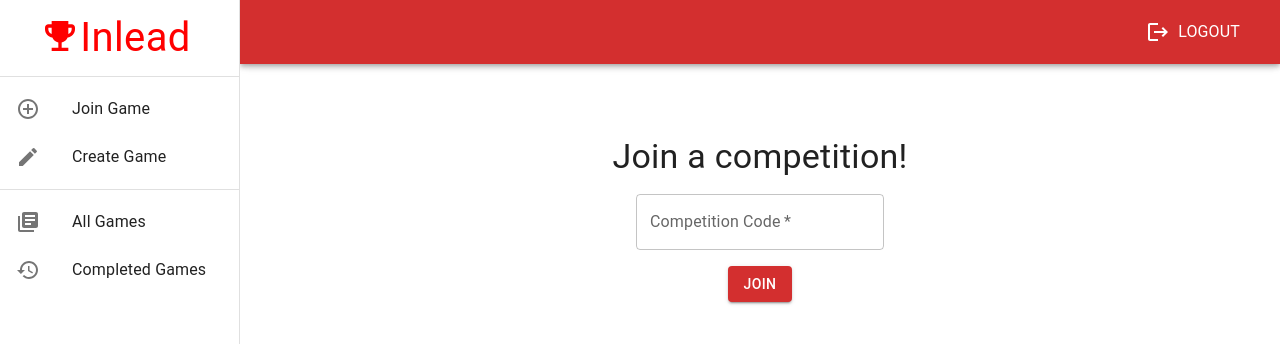
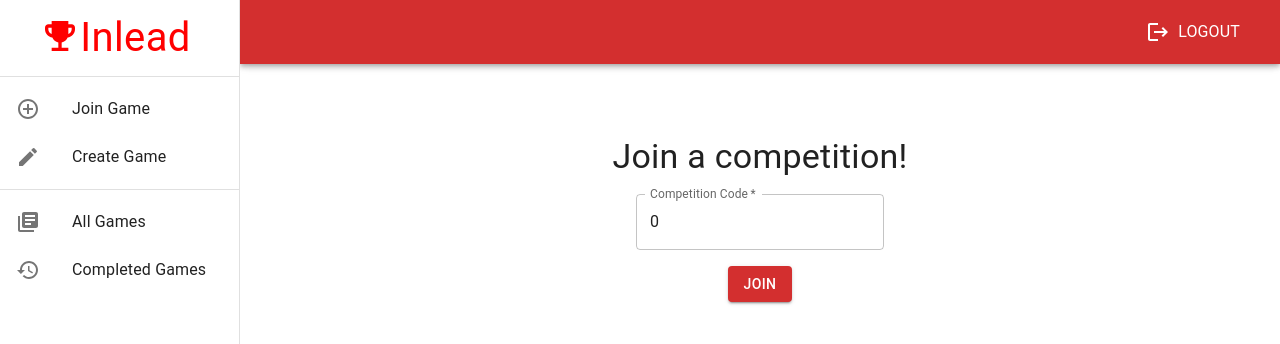
Before and after one commit to josh-ramos-22/Inlead, a React (Create React App) app in the folder frontend/: page / in a window 1280 px wide. Shown: the top 344 px of the page. Built offline with nearby package versions, Linux system fonts and the light colour scheme; sample sign-in values are in the browser's storage.

Commit message:
fixed issue in join page where input wasn't being passed

```diff
--- a/frontend/src/pages/JoinPage.tsx
+++ b/frontend/src/pages/JoinPage.tsx
@@ -103,7 +103,7 @@ const JoinPage : React.FC = () => {
             >
               {({ values, errors, isSubmitting }) => (
                 <Form>
-                  <ValidatedTextField placeholder="Competition Code" name="competitioncode" type="number"/>
+                  <ValidatedTextField placeholder="Competition Code" name="code" type="number"/>
                   <Box sx={{display: "flex", justifyContent: "center"}}>
                     <Button sx={{m: 1, mb: 1}} variant="contained" type="submit" disabled={isSubmitting}>Join</Button>
                   </Box>
```
